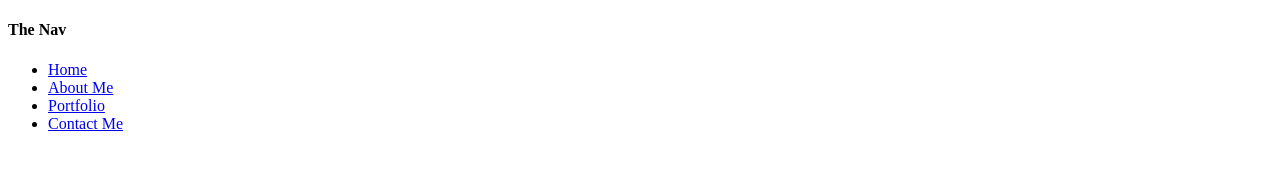
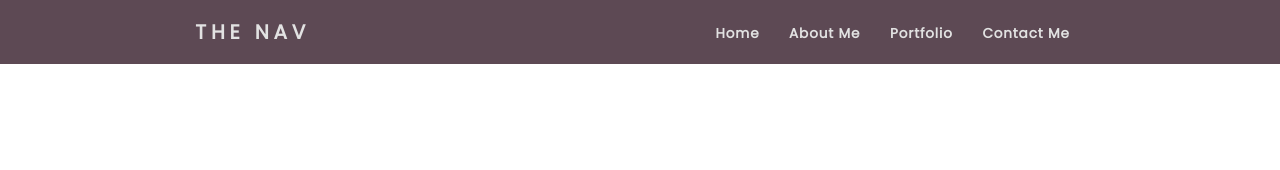
Before and after one commit to DorKatzir/Responsive-Nav-02, a plain HTML site: page index.html in a window 1280 px wide. Drawn offline with Linux system fonts and the light colour scheme.

Commit message:
styling the desktop view

```diff
--- a/index.html
+++ b/index.html
@@ -5,6 +5,9 @@
     <meta http-equiv="X-UA-Compatible" content="IE=edge">
     <meta name="viewport" content="width=device-width, initial-scale=1.0">
     <link rel="shortcut icon" href="favicon.ico" type="image/x-icon">
+    <link rel="preconnect" href="https://fonts.googleapis.com">
+    <link rel="preconnect" href="https://fonts.gstatic.com" crossorigin>
+    <link href="https://fonts.googleapis.com/css2?family=Poppins" rel="stylesheet">
     <link rel="stylesheet" href="style.css">
     <title>Navigation</title>
 </head>
@@ -13,7 +16,7 @@
         <div class="logo">
             <h4>The Nav</h4>
         </div>
-        <ul>
+        <ul class="nav-links">
             <li><a href="#">Home</a></li>
             <li><a href="#">About Me</a></li>
             <li><a href="#">Portfolio</a></li>
--- a/style.scss
+++ b/style.scss
@@ -0,0 +1,86 @@
+
+*{
+    margin: 0;
+    padding: 0;
+    box-sizing: border-box;
+}
+
+:root{
+    --nav-bg: #5d4954;
+    --white-gray: rgb(226, 226, 226);
+}
+
+nav{
+    display: flex;
+    justify-content: space-around;
+    align-items: center;
+    min-height: 8vh;
+    font-family: 'Poppins', sans-serif;
+    background-color: var(--nav-bg);
+}
+
+.logo{
+    color: var(--white-gray);
+    text-transform: uppercase;
+    letter-spacing: .3rem;
+    font-size: 1.25rem;
+}
+
+.nav-links{
+    display: flex;
+    justify-content: space-around;
+    width: 30%;
+
+    li{
+        list-style: none;
+    }
+    a{
+        color: var(--white-gray);
+        text-decoration: none;
+        letter-spacing: .053rem;
+        font-weight: bold;
+        font-size: .85rem;
+    }
+}
+
+
+
+
+
+
+
+
+
+
+
+
+
+
+
+
+
+
+
+
+
+
+
+
+
+
+
+
+
+
+
+
+
+
+
+// .spectrum-background {
+//     background:
+//         linear-gradient(red, transparent),
+//         linear-gradient(to top left, lime, transparent),
+//         linear-gradient(to top right, blue, transparent);
+//     background-blend-mode: screen;
+// }
```
Also changed, not shown: style.css.
